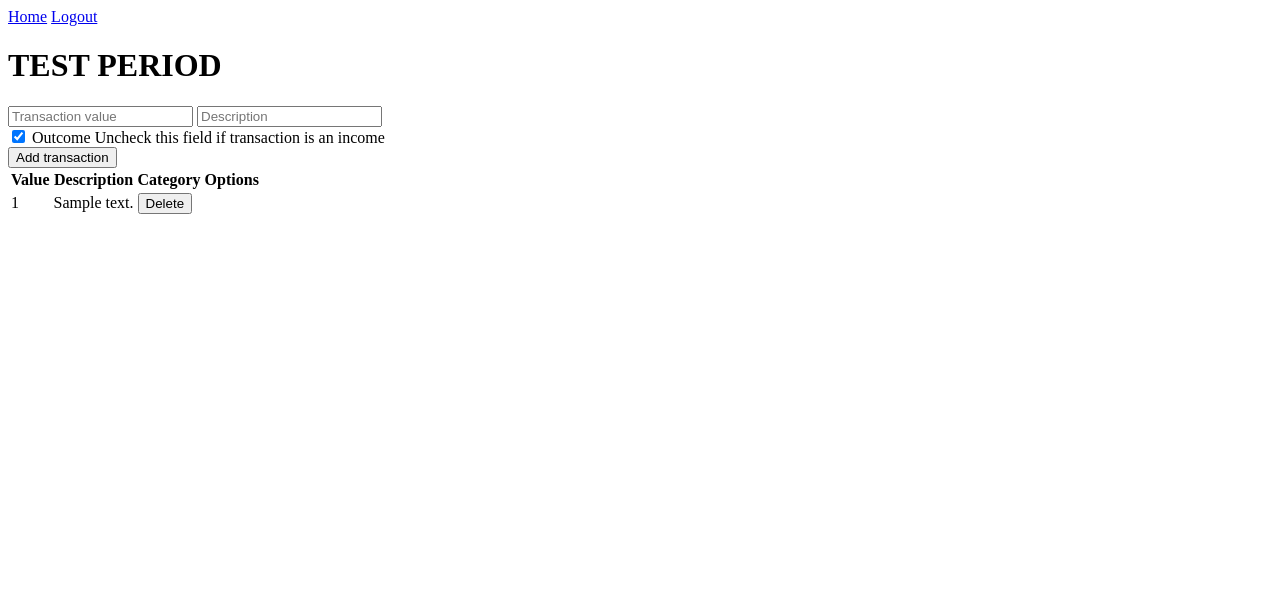
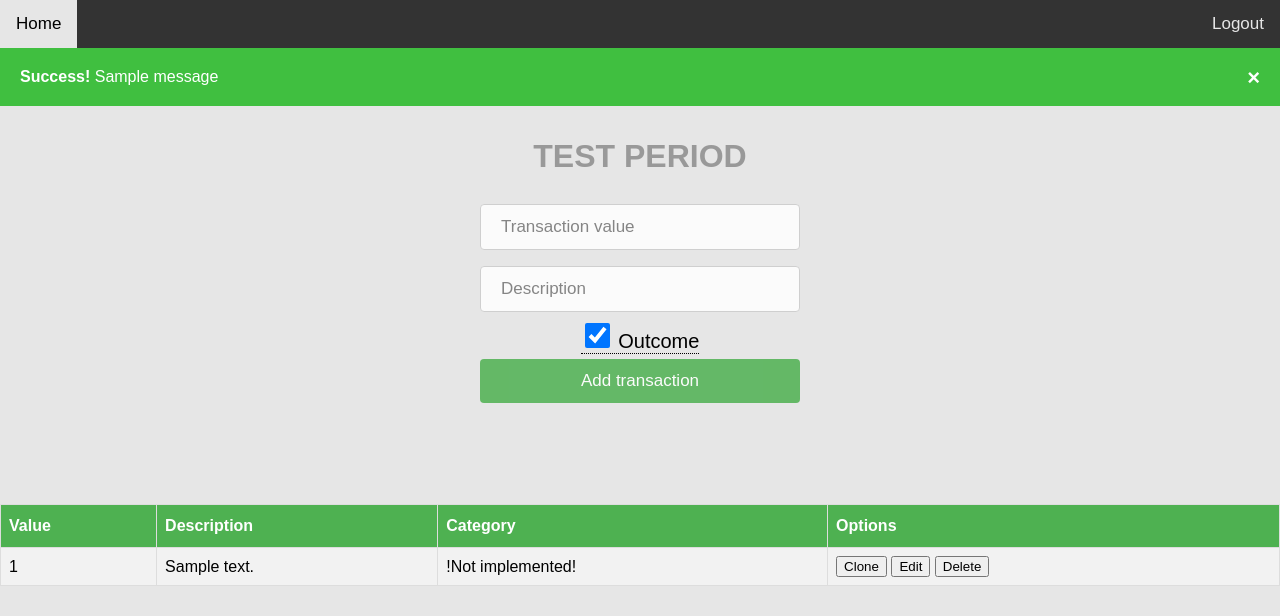
Before and after one commit to mcieciora/JumpySaola, a Flask app: page / in a window 1280 px wide. Shown: the top 616 px of the page. Run offline with Flask 2, Linux system fonts and the light colour scheme; a user stored in the database is signed in; tables that the repository leaves empty hold one stand-in row (values such as "Sample post"); one stand-in notice (Sample message) is shown.

Commit message:
31082021-2036

```diff
--- /dev/null
+++ b/src/website/static/css/main.css
@@ -0,0 +1,238 @@
+body {
+  margin: 0;
+  font-family: Arial, Helvetica, sans-serif;
+  background-color: #e6e6e6;
+}
+
+h1 {
+  color: #999999;
+  text-align: center;
+  margin-top: 2.5%;
+}
+
+h2 {
+  color: #999999;
+  text-align: center;
+  margin-top: 5%;
+}
+
+.topnav {
+  overflow: hidden;
+  background-color: #333;
+}
+
+.topnav a {
+  float: left;
+  color: #e6e6e6;
+  text-align: center;
+  padding: 14px 16px;
+  text-decoration: none;
+  font-size: 17px;
+}
+
+.topnav-right {
+  float: right;
+}
+
+.topnav a:hover {
+  background-color: #e6e6e6;
+  color: black;
+}
+
+.failure {
+  padding: 20px;
+  background-color: #ca3535;
+  color: white;
+}
+
+.success {
+   padding: 20px;
+   background-color: #40bf40;
+   color: white;
+}
+
+.closebtn {
+  margin-left: 15px;
+  color: white;
+  font-weight: bold;
+  float: right;
+  font-size: 22px;
+  line-height: 20px;
+  cursor: pointer;
+  transition: 0.3s;
+}
+
+.closebtn:hover {
+  color: black;
+}
+
+.col {
+  margin: auto;
+  max-width: 25%;
+}
+
+.btn {
+  width: 100%;
+  padding: 12px;
+  border: none;
+  border-radius: 4px;
+  margin: 5px 0;
+  opacity: 0.85;
+  display: inline-block;
+  font-size: 17px;
+  line-height: 20px;
+  text-decoration: none;
+}
+
+input:hover,
+.btn:hover {
+  opacity: 1;
+}
+
+input[type=submit] {
+  background-color: #4eb151;
+  color: white;
+  cursor: pointer;
+}
+
+input[type=text], input[type=password] {
+  padding: 12px 20px;
+  margin: 8px 0;
+  display: inline-block;
+  border: 1px solid #ccc;
+  box-sizing: border-box;
+}
+
+input.larger {
+  width: 25px;
+  height: 25px;
+}
+
+select,
+.btn {
+  width: 100%;
+  padding: 12px;
+  border: none;
+  border-radius: 4px;
+  margin: 5px 0;
+  opacity: 0.85;
+  display: inline-block;
+  font-size: 17px;
+  line-height: 20px;
+  text-decoration: none;
+}
+
+select:hover,
+.btn:hover {
+  opacity: 1;
+}
+
+option {
+  width: 100%;
+  padding: 12px;
+  border: none;
+  border-radius: 4px;
+  margin: 5px 0;
+  opacity: 0.85;
+  display: inline-block;
+  font-size: 17px;
+  line-height: 20px;
+  text-decoration: none;
+}
+
+.delete {
+    background:none;
+    border:none;
+    margin:0;
+    padding:0;
+    cursor: pointer;
+    color: red;
+}
+
+.edit {
+    background:none;
+    border:none;
+    margin:0;
+    padding:0;
+    cursor: pointer;
+    color: blue;
+}
+
+.url_button {
+  width: 30%;
+  background-color: white;
+  color: black;
+  border: 2px solid #555555;
+  display: inline-block;
+}
+
+.url_button:hover {
+  background-color: #555555;
+  color: white;
+}
+
+.tooltip {
+  position: relative;
+  display: inline-block;
+  border-bottom: 1px dotted black;
+}
+
+.tooltip .tooltiptext {
+  visibility: hidden;
+  background-color: black;
+  color: #fff;
+  text-align: center;
+  padding: 5px 0;
+  border-radius: 6px;
+  position: absolute;
+  z-index: 1;
+}
+
+.tooltip:hover .tooltiptext {
+  visibility: visible;
+}
+
+.checkbox {
+    text-align: center;
+    font-size: 20px;
+}
+
+.chart {
+  display: block;
+  margin-left: auto;
+  margin-right: auto;
+  margin-top: 2.5%;
+  width: 75%;
+  height: 75%;
+}
+
+#categories_table {
+  font-family: Arial, Helvetica, sans-serif;
+  border-collapse: collapse;
+  width: 100%;
+  margin-top: 7.5%;
+}
+
+#categories_table td, #categories_table th {
+  border: 1px solid #ddd;
+  padding: 8px;
+}
+
+#categories_table tr:nth-child(even){background-color: #f2f2f2;}
+
+#categories_table tr:hover {background-color: #ddd;}
+
+#categories_table th {
+  padding-top: 12px;
+  padding-bottom: 12px;
+  text-align: left;
+  background-color: #4eb151;
+  color: white;
+
+#categories_table .tr_summary {
+  padding-top: 12px;
+  padding-bottom: 12px;
+  text-align: left;
+  background-color: #83c985;
+  color: white;
+}
--- a/src/website/templates/base.html
+++ b/src/website/templates/base.html
@@ -1,16 +1,38 @@
 <!DOCTYPE html>
 <html>
   <head>
+      <meta charset="utf-8" />
+      <meta name="viewport" content="width=device-width, initial-scale=1" />
+      <link rel="stylesheet" href="{{ url_for('static', filename='css/main.css') }}">
       <title>{% block title %}Jumpy Saola{% endblock %}</title>
   </head>
   <body>
+      <div class="topnav">
           <a href="/">Home</a>
+          <div class="topnav-right">
               {% if user.is_authenticated %}
                 <a href="/logout">Logout</a>
               {% else %}
                 <a href="/login">Login</a>
                 <a href="/signup">Sign Up</a>
               {% endif %}
+          </div>
+      </div>
+{% with messages = get_flashed_messages(with_categories=true) %}
+      {% if messages %}
+        {% for category, message in messages %}
+            {% if category ==  'error' %}
+    <div class="failure">
+        <span class="closebtn" onclick="this.parentElement.style.display='none';">&times;</span>
+        <strong>Warning!</strong> {{ message }}
+    </div>
+    {% else %}
+    <div class="success">
+        <span class="closebtn" onclick="this.parentElement.style.display='none';">&times;</span>
+        <strong>Success!</strong> {{ message }}
+    </div>
+    {% endif %} {% endfor %} {% endif %} {% endwith %}
+
     <div class="container">{% block content %} {% endblock %}</div>
 
     <script
--- a/src/website/templates/home.html
+++ b/src/website/templates/home.html
@@ -1,5 +1,4 @@
 {% extends "base.html" %} {% block title %}Home{% endblock %} {% block content %}
-
   <form method="POST">
       <h1>TEST PERIOD</h1>
       <div class="col">
@@ -15,7 +14,6 @@
           </div>
       </div>
   </form>
-
   <table id="categories_table">
       <tr>
           <th>Value</th>
@@ -27,7 +25,12 @@
       <tr>
           <td>{{ transaction.value }}</td>
           <td>{{ transaction.description }}</td>
-            <td><button class="astext" onClick="deleteTransaction({{ transaction.id }})">Delete</button></td>
+          <td>!Not implemented!</td>
+          <td>
+              <button id="edit">Clone</button>
+              <button class="astext">Edit</button>
+              <button id="delete" onClick="deleteTransaction({{ transaction.id }})">Delete</button>
+          </td>
       </tr>
       {% endfor %}
   </table>
--- a/src/website/templates/login.html
+++ b/src/website/templates/login.html
@@ -1,7 +1,7 @@
 {% extends "base.html" %} {% block title %}Login{% endblock %} {% block content %}
 <form method="POST">
-  <h3 align="center">Login</h3>
-    <label for="username">Username</label>
+  <div class="col">
+  <h2 align="center">Login</h2>
     <input
       type="text"
       class="btn"
@@ -9,7 +9,6 @@
       name="username"
       placeholder="Enter username"
     />
-    <label for="pin_code">Pin code</label>
     <input
       type="password"
       class="btn"
@@ -18,5 +17,6 @@
       placeholder="Enter pin code"
     />
     <input class="btn" type="submit" value="Login">
+    </div>
 </form>
 {% endblock %}
```
Also changed, not shown: automated_tests/units/conftest.py (added, +25 -0 lines), automated_tests/units/test_auth_login.py (+38 -35 lines), automated_tests/units/test_auth_signup.py (+37 -25 lines), src/website/auth.py (+4 -3 lines), src/website/templates/sign_up.html (+4 -5 lines), 1 other file. Lines whose indentation alone changed are shown as unchanged.
